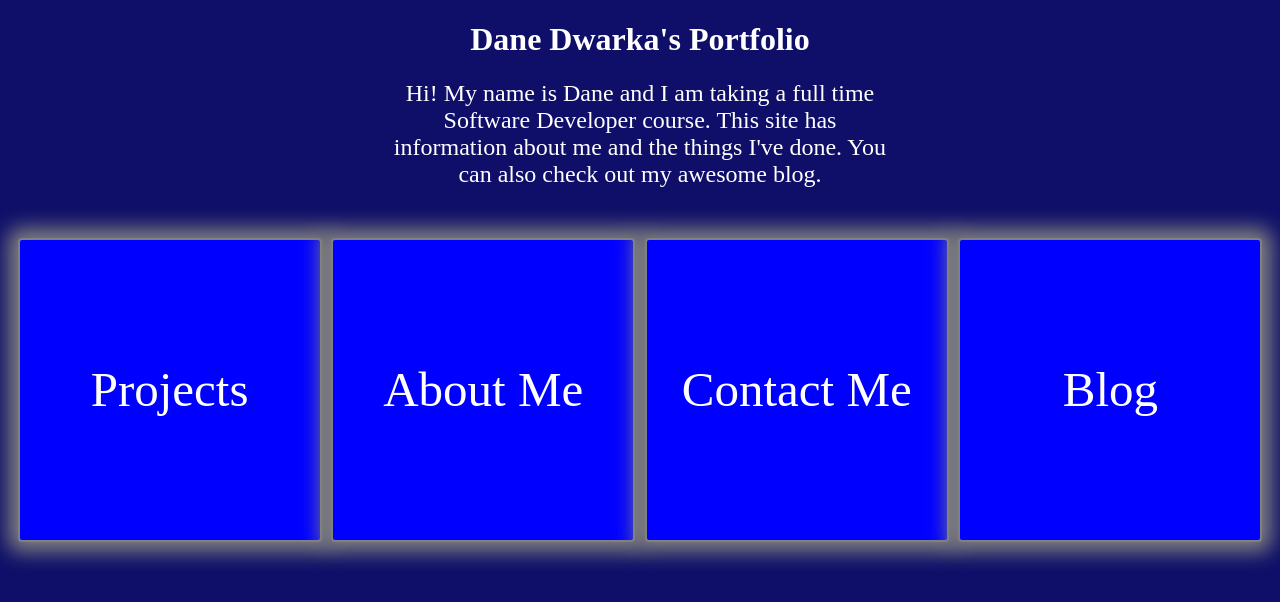
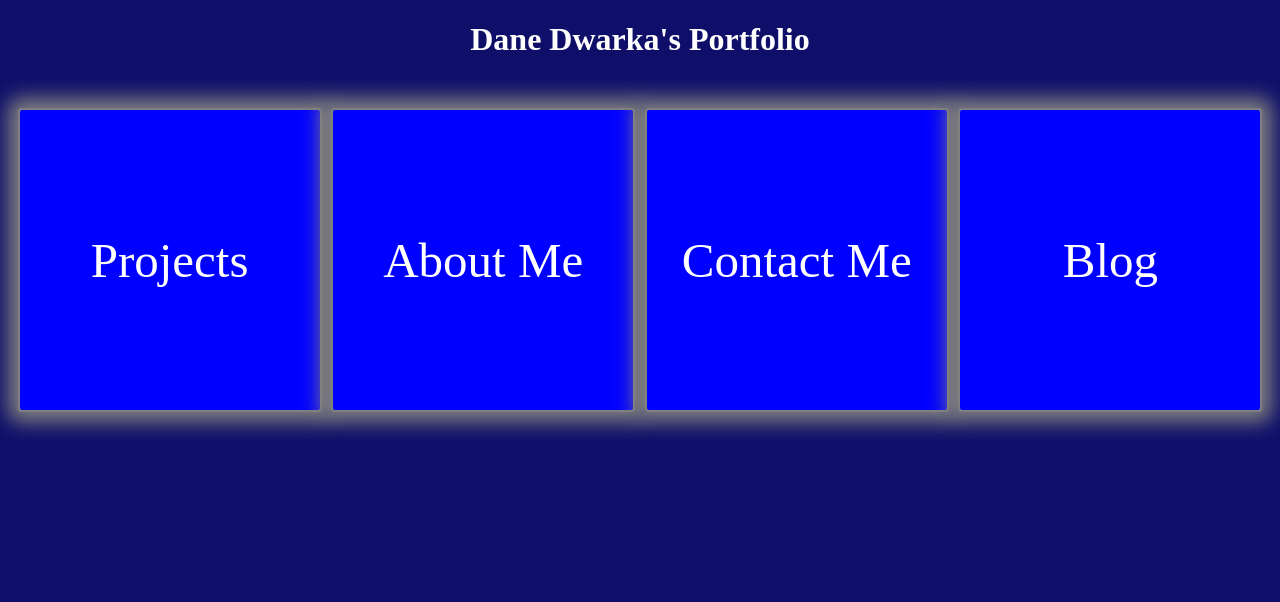
Before and after one commit to StellarSnow/Personal-Portfolio, a website: page src/index.html in a window 1280 px wide. Drawn offline with Linux system fonts and the light colour scheme.

Commit message:
Remove intro section on Index Page

```diff
--- a/src/index.html
+++ b/src/index.html
@@ -11,9 +11,6 @@
   <header>
     <h1 class="index-page-h1">Dane Dwarka's Portfolio</h1>
   </header>
-  <section>
-    <p>Hi! My name is Dane and I am taking a full time Software Developer course.  This site has information about me and the things I've done. You can also check out my awesome blog.</p>
-  </section>
   <main class="index-page-main">
     <section>
       <a href="pages/projects.html">
```
